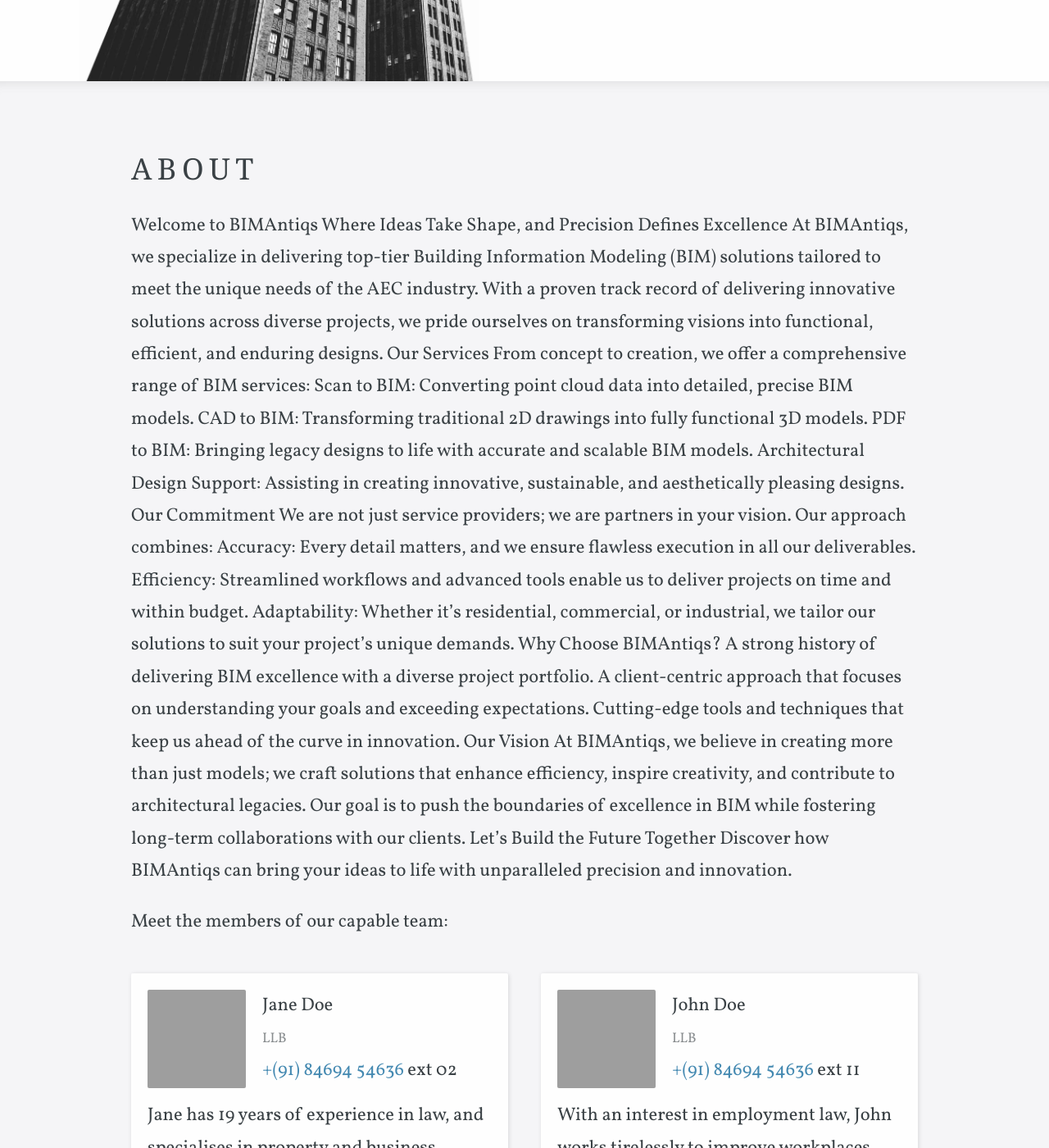
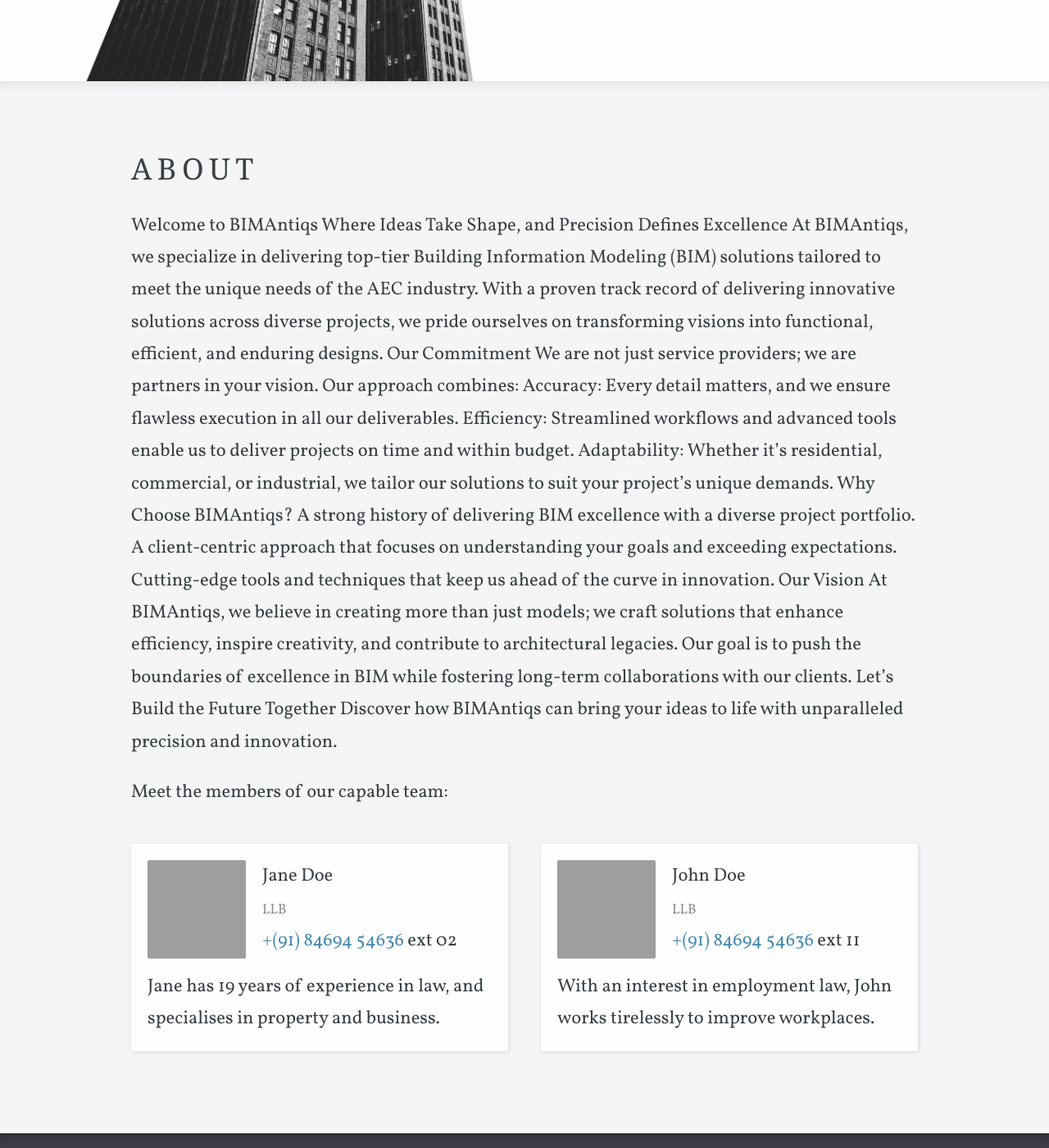
Before and after one commit to R-Madhav/BIMAntiqs.github.io, a Jekyll site: the page built from about.html, in a window 1280 px wide and 1400 px high, scrolled down 321 px. Shown: the whole window at 82% size. Built offline with Jekyll 4.4.1, drawn with Linux system fonts in a browser that asks for light colours; some web fonts are replaced; grey boxes are pictures that could not be loaded.

Commit message:
Update about.html

```diff
--- a/about.html
+++ b/about.html
@@ -14,13 +14,6 @@
 
 		At BIMAntiqs, we specialize in delivering top-tier Building Information Modeling (BIM) solutions tailored to meet the unique needs of the AEC industry. With a proven track record of delivering innovative solutions across diverse projects, we pride ourselves on transforming visions into functional, efficient, and enduring designs.
 
-		Our Services
-		From concept to creation, we offer a comprehensive range of BIM services:
-
-		Scan to BIM: Converting point cloud data into detailed, precise BIM models.
-		CAD to BIM: Transforming traditional 2D drawings into fully functional 3D models.
-		PDF to BIM: Bringing legacy designs to life with accurate and scalable BIM models.
-		Architectural Design Support: Assisting in creating innovative, sustainable, and aesthetically pleasing designs.
 		Our Commitment
 		We are not just service providers; we are partners in your vision. Our approach combines:
 
```
